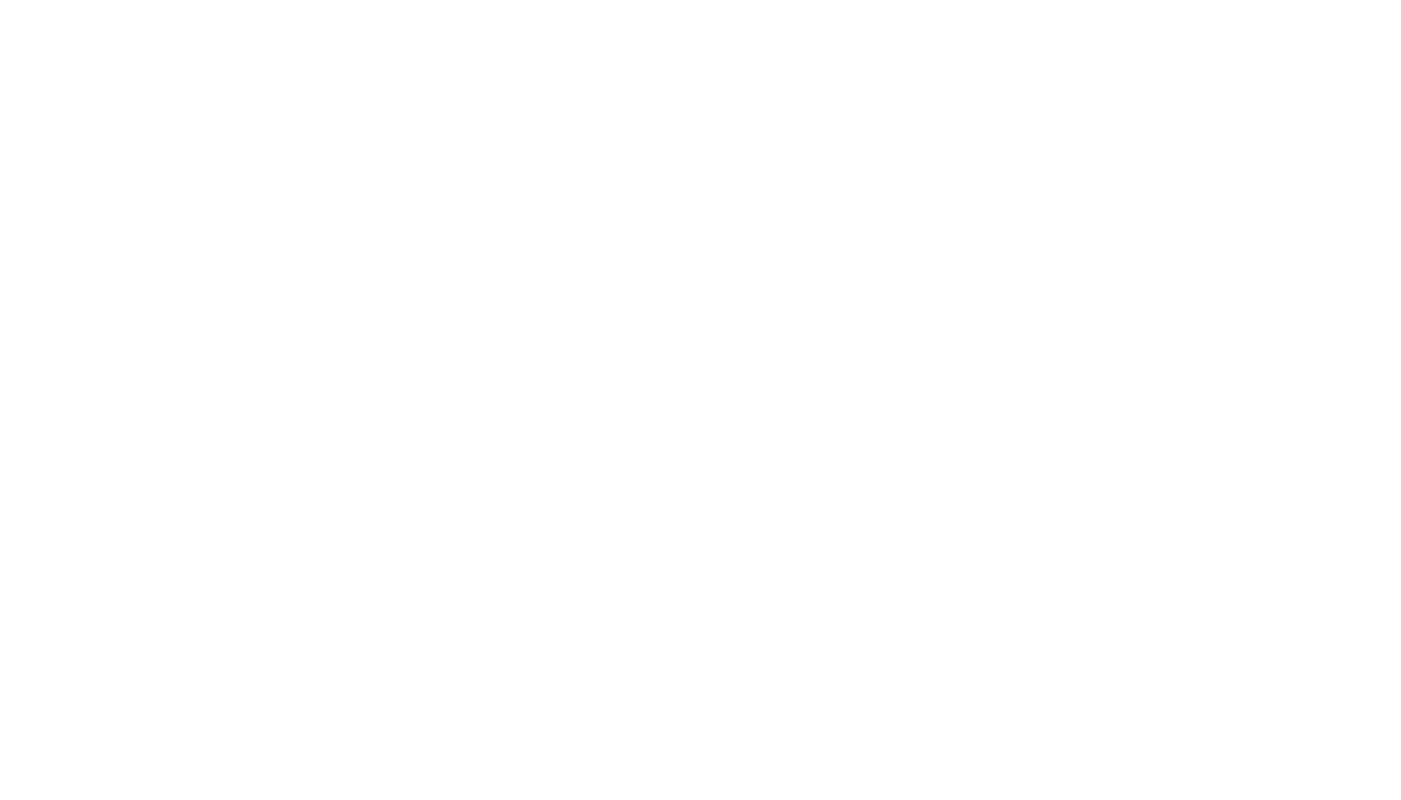
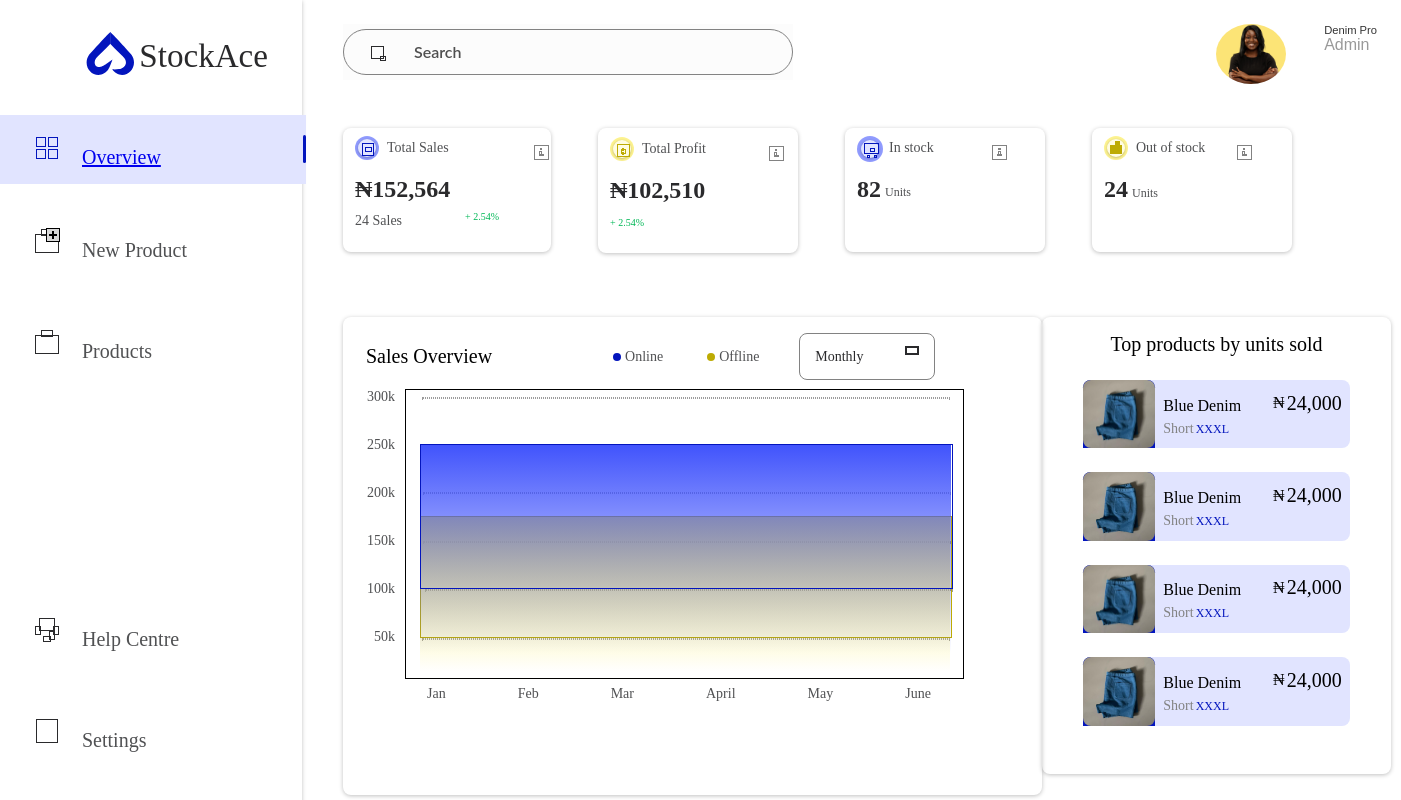
Before and after one commit to Ishahtech/Inventory-for-StockAce, a React (Vite) app: page / in a window 1280 px wide. Before the commit this address had no page. Shown: the top 800 px of the page, 1401 px wide, since content can reach past the window. Built offline with nearby package versions, Linux system fonts and the light colour scheme.

Commit message:
fix: overview takes home page

```diff
--- a/src/App.jsx
+++ b/src/App.jsx
@@ -10,7 +10,7 @@ function App() {
     <>
     <Router>
       <Routes>
-          <Route path="/overview" element={<OverviewPage />} />
+          <Route path="/" element={<OverviewPage />} />
           <Route path="/signup" element={<Sigup />} />
           < Route path="/Signin" element={<Signin />} />
       </Routes>
--- a/src/Components/Overview/Sidebar.jsx
+++ b/src/Components/Overview/Sidebar.jsx
@@ -30,7 +30,7 @@ function Sidebar() {
                     <div style={{width: 195, flexDirection: 'column', justifyContent: 'flex-start', alignItems: 'flex-start', gap: 10, display: 'inline-flex'}}>
                         <div style={{width: 200, height: 45, padding: 8, justifyContent: 'flex-start', alignItems: 'center', gap: 8, display: 'inline-flex'}}>
                             <div style={{color: '#0315BD', fontSize: 20, fontFamily: 'Karla', fontWeight: '500', wordWrap: 'break-word'}}>
-                            <Link to="/overview">
+                            <Link to="/">
                             Overview
                             </Link>
 
```
